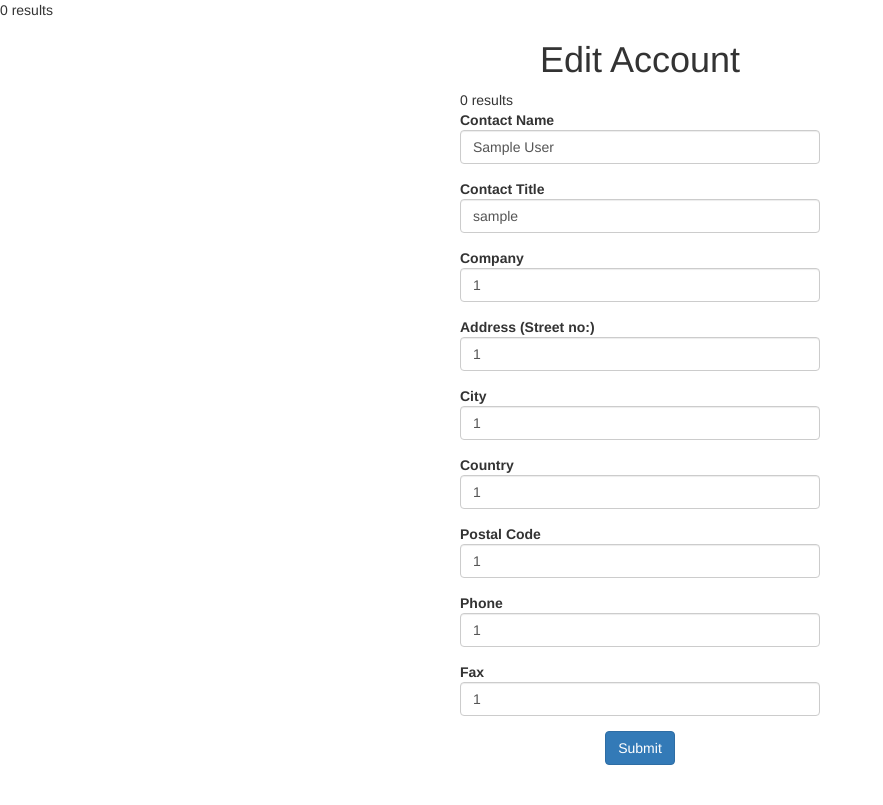
After one commit to nihar2570/db4701, a PHP site: page /edit_acc.php in a window 1280 px wide. The commit adds this page. Shown: the whole page, without its empty margins (0-883 px from the left). Run offline with PHP 8.4, Linux system fonts and the light colour scheme; the visitor is signed in with stand-in values (Sample User, id 1); data that the repository does not hold is empty.

Commit message:
edit acc

```diff
--- a/dashboard2.php
+++ b/dashboard2.php
@@ -219,7 +219,7 @@ require("config.php");
 
 			<div class="tab-pane" id="5a">
           		<h3>Are you sure you want to edit your profile?</h3>
-          		<a href="register.html" class="btn btn-danger">
+          		<a href="edit_acc.php" class="btn btn-danger">
           			<span class="glyphicon glyphicon-pencil"></span> edit info
           		</a>
 			</div>
--- /dev/null
+++ b/edit_acc.php
@@ -0,0 +1,93 @@
+<!DOCTYPE HTML>
+<?php
+require("config.php");
+
+$result = mysqli_query($con,"SELECT * FROM Customers where CustomerID = '{$_SESSION['username']}';");
+if ($result->num_rows > 0) {
+    while($row = $result->fetch_assoc()) {
+        $_SESSION['usertitle'] = $row["ContactTitle"];
+     }
+
+} else {
+     echo "0 results";
+}
+?>
+<html>
+<head>
+    <title>Register</title>
+    <link rel="stylesheet" type="text/css" href="bootstrap/css/bootstrap.css">
+</head>
+
+<body>
+    <div class="container">
+    <div class="row">
+        <div class="col-sm-6 col-md-4 col-md-offset-4">
+        <h1 class="text-center login-title">Edit Account</h1>
+        <?php
+
+    $result = mysqli_query($con,"SELECT * FROM Customers where CustomerID = '{$_SESSION['username']}';");
+    if ($result->num_rows > 0) {
+    while($row = $result->fetch_assoc()) {
+        $_SESSION['my_name'] = $row['ContactName'];
+        $_SESSION['usertitle'] = $row["ContactTitle"];
+        $_SESSION['company'] = $row["CompanyName"];
+        $_SESSION['address'] = $row["Address"];
+        $_SESSION['city'] = $row["City"];
+        $_SESSION['my_code'] = $row["PostalCode"];
+        $_SESSION['country'] = $row["Country"];
+        $_SESSION['phone'] = $row["Phone"];
+        $_SESSION['fax'] = $row["Fax"];
+     }
+
+    } else {
+     echo "0 results";
+    }
+    ?>
+
+    	<form method="POST" action="edit_acc_var.php">
+            <div class="form-group">
+        	<strong>Contact Name</strong>
+        	<input type="text" class="form-control" name="name" placeholder="" value="<?php echo $_SESSION['my_name'];?>">
+        	</div>
+    		<div class="form-group">
+        	<strong>Contact Title</strong>
+        	<input type="text" class="form-control" name="title" placeholder="" value="<?php echo $_SESSION['usertitle'];?>">
+        	</div>
+        	<div class="form-group">
+        	<strong>Company</strong>
+        	<input type="text" class="form-control" name="company" placeholder="" value="<?php echo $_SESSION['company'];?>">
+        	</div>
+        	<div class="form-group">
+        	<strong>Address (Street no:)</strong>
+        	<input type="text" class="form-control" name="address" placeholder="" value="<?php echo $_SESSION['address'];?>">
+        	</div>
+        	<div class="form-group">
+        	<strong>City</strong>
+        	<input type="text" class="form-control" name="city" placeholder="" value="<?php echo $_SESSION['city'];?>">
+        	</div>
+        	<div class="form-group">
+        	<strong>Country</strong>
+        	<input type="text" class="form-control" name="country" placeholder="" value="<?php echo $_SESSION['country'];?>">
+        	</div>
+        	<div class="form-group">
+        	<strong>Postal Code</strong>
+        	<input type="text" class="form-control" name="code" placeholder="" value="<?php echo $_SESSION['my_code'];?>">
+        	</div>
+        	<div class="form-group">
+        	<strong>Phone</strong>
+        	<input type="text" class="form-control" name="phone" placeholder="" value="<?php echo $_SESSION['phone'];?>">
+        	</div>
+        	<div class="form-group">
+        	<strong>Fax</strong>
+        	<input type="text" class="form-control" name="fax" placeholder="" value="<?php echo $_SESSION['fax'];?>">
+        	</div>
+
+        	<button type="submit" class="btn btn-primary center-block">Submit</button>
+    	</form>
+    	<br>
+    	<br>
+        </div>
+    </div>
+    </div>
+</body>
+</html>
```
Also changed, not shown: edit_acc_var.php (added, +27 -0 lines).
